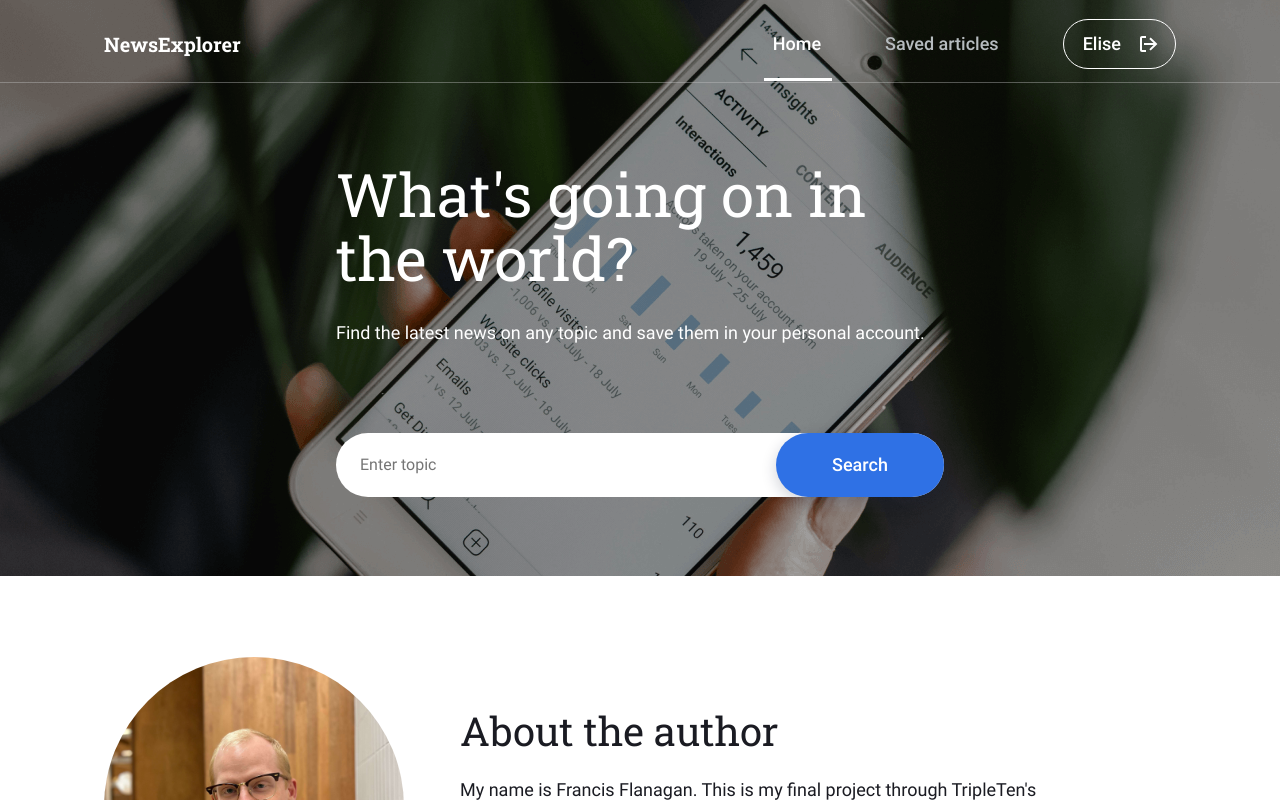
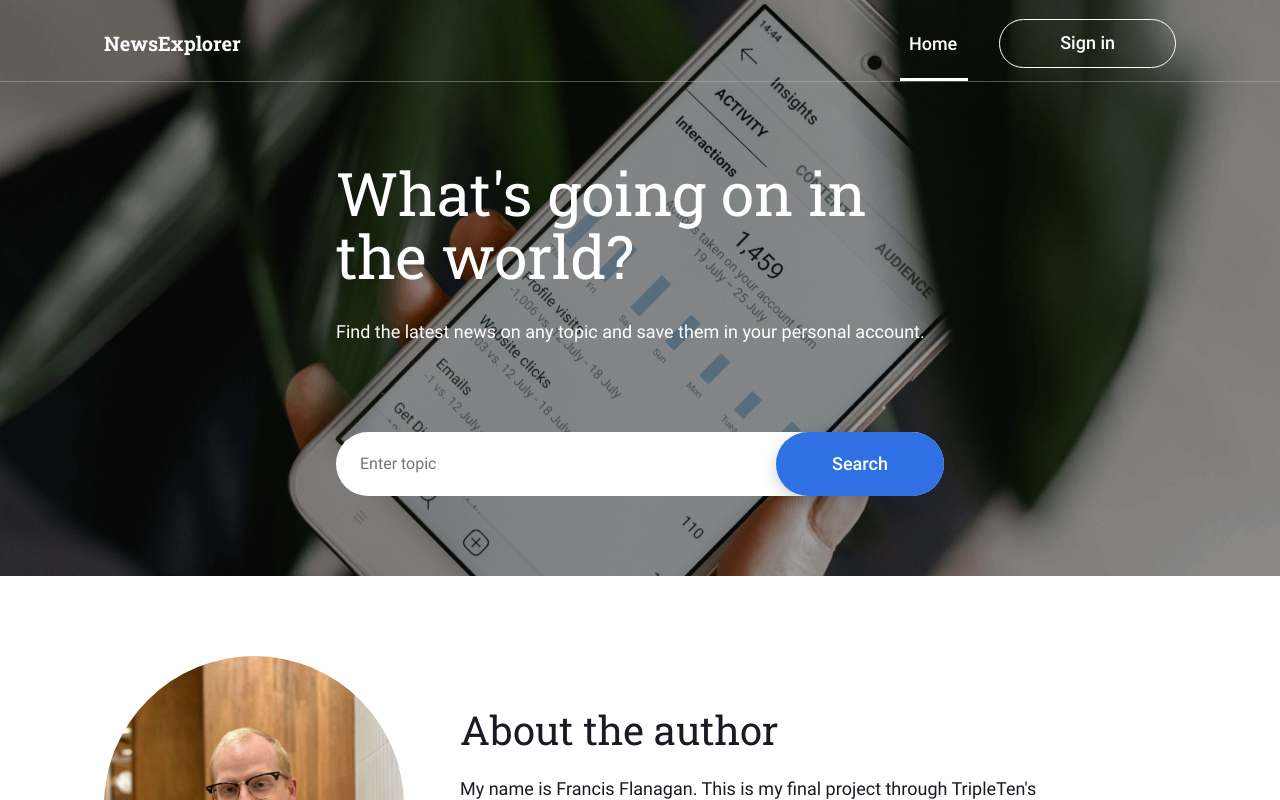
Before and after one commit to skwisgaarr8-9/news-explorer-frontend, a React (Create React App) app: page / in a window 1280 px wide. Shown: the top 800 px of the page. Built offline with nearby package versions, Linux system fonts and the light colour scheme.

Commit message:
refractor: set isLoggedIn to the default of false

```diff
--- a/src/components/App/App.js
+++ b/src/components/App/App.js
@@ -17,7 +17,7 @@ import MenuModal from '../MenuModal/MenuModal';
 
 function App() {
   const [activeModal, setActiveModal] = React.useState(null);
-  const [isLoggedIn, setIsLoggedIn] = React.useState(true);
+  const [isLoggedIn, setIsLoggedIn] = React.useState(false);
   const [newsArticles, setNewsArticles] = React.useState(null);
   const [searchTopic, setSearchTopic] = React.useState(null);
   const [numberOfCards, setNumberOfCards] = React.useState(3);
```
